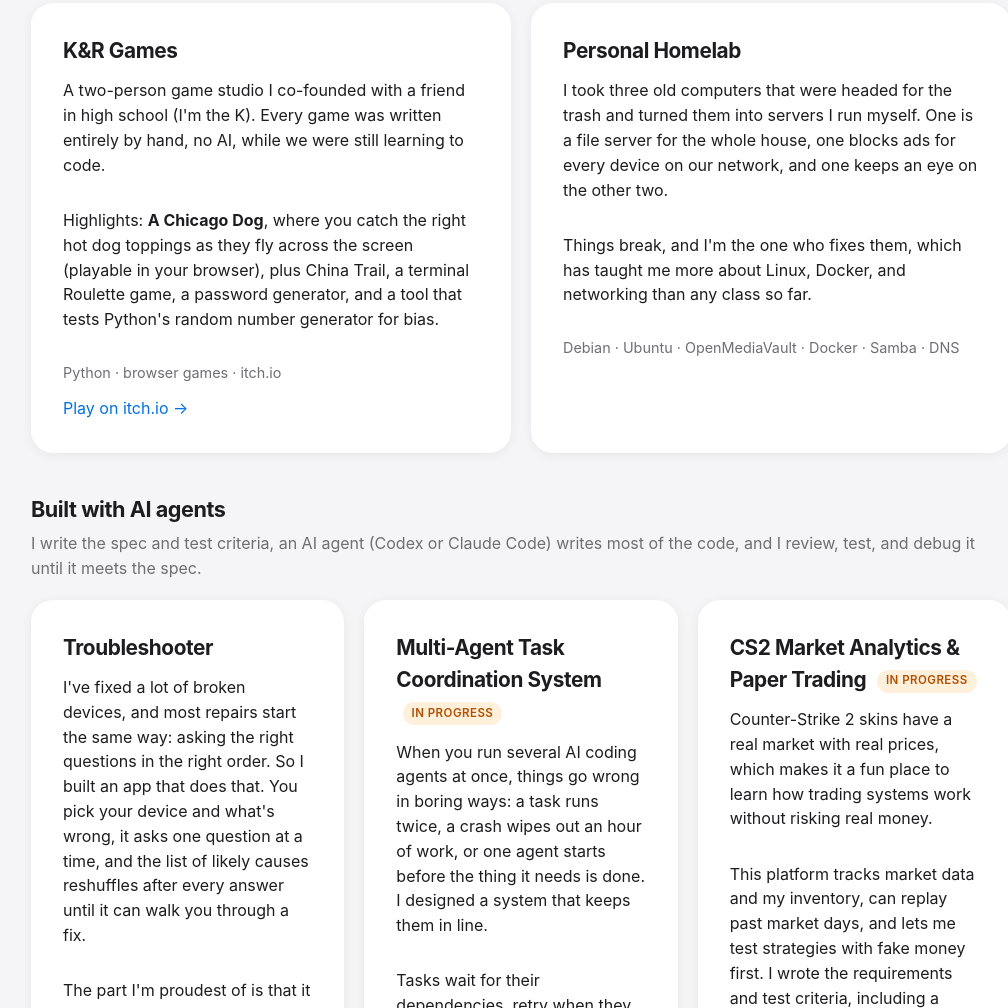
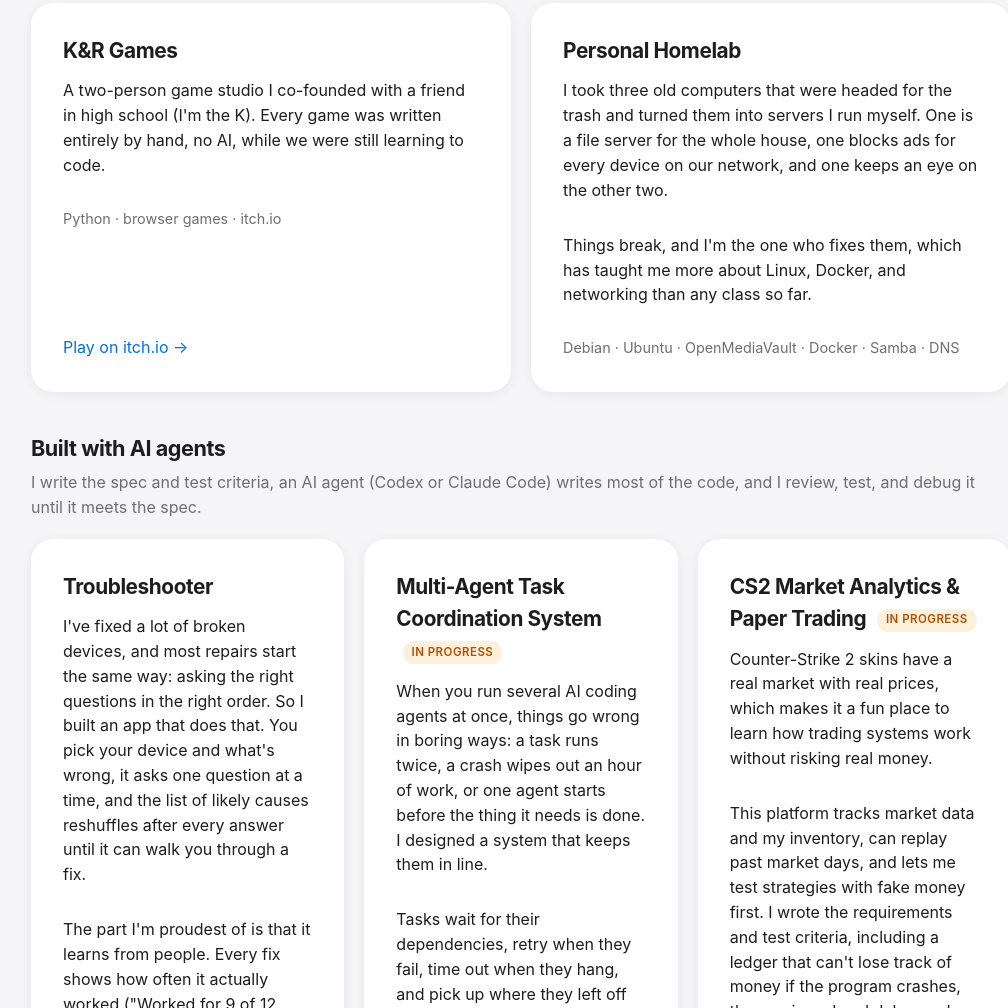
Before and after one commit to Kokofast177/portfolio, a plain HTML site: page index.html in a window 1280 px wide. Shown: the part 2463-3471 px from the top of the page, without its empty margins (119-1127 px from the left). Drawn offline with Linux system fonts and the light colour scheme.

Commit message:
Drop K&R highlights
Co-Authored-By: Claude Opus 5.5 <noreply@anthropic.com>

```diff
--- a/index.html
+++ b/index.html
@@ -119,7 +119,6 @@
     <div class="card">
       <h3>K&amp;R Games</h3>
       <p>A two-person game studio I co-founded with a friend in high school (I'm the K). Every game was written entirely by hand, no AI, while we were still learning to code.</p>
-      <p>Highlights: <b>A Chicago Dog</b>, where you catch the right hot dog toppings as they fly across the screen (playable in your browser), plus China Trail, a terminal Roulette game, a password generator, and a tool that tests Python's random number generator for bias.</p>
       <p class="tech">Python · browser games · itch.io</p>
       <a href="https://kr-games.itch.io/" target="_blank" rel="noopener">Play on itch.io →</a>
     </div>
```
